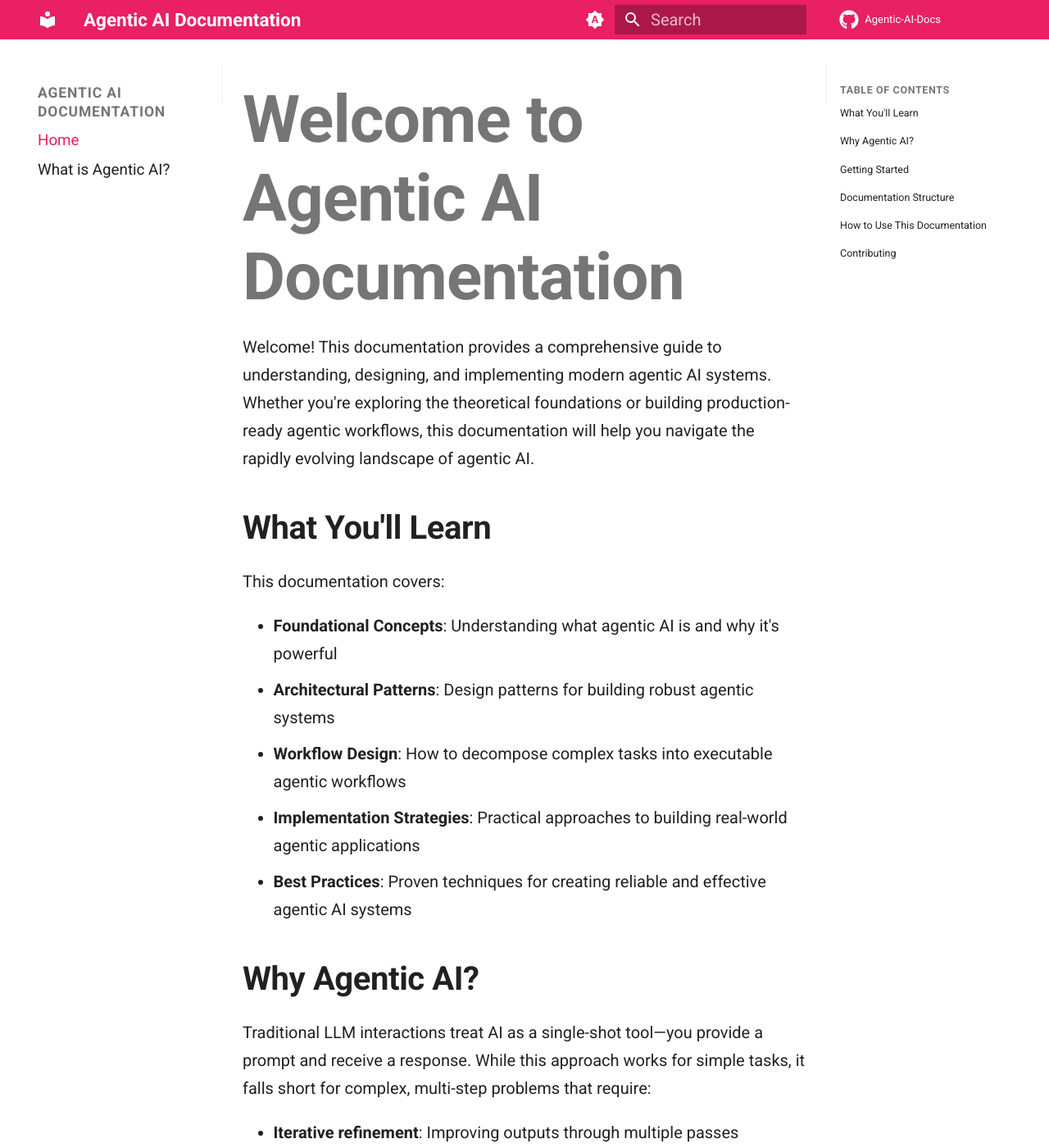
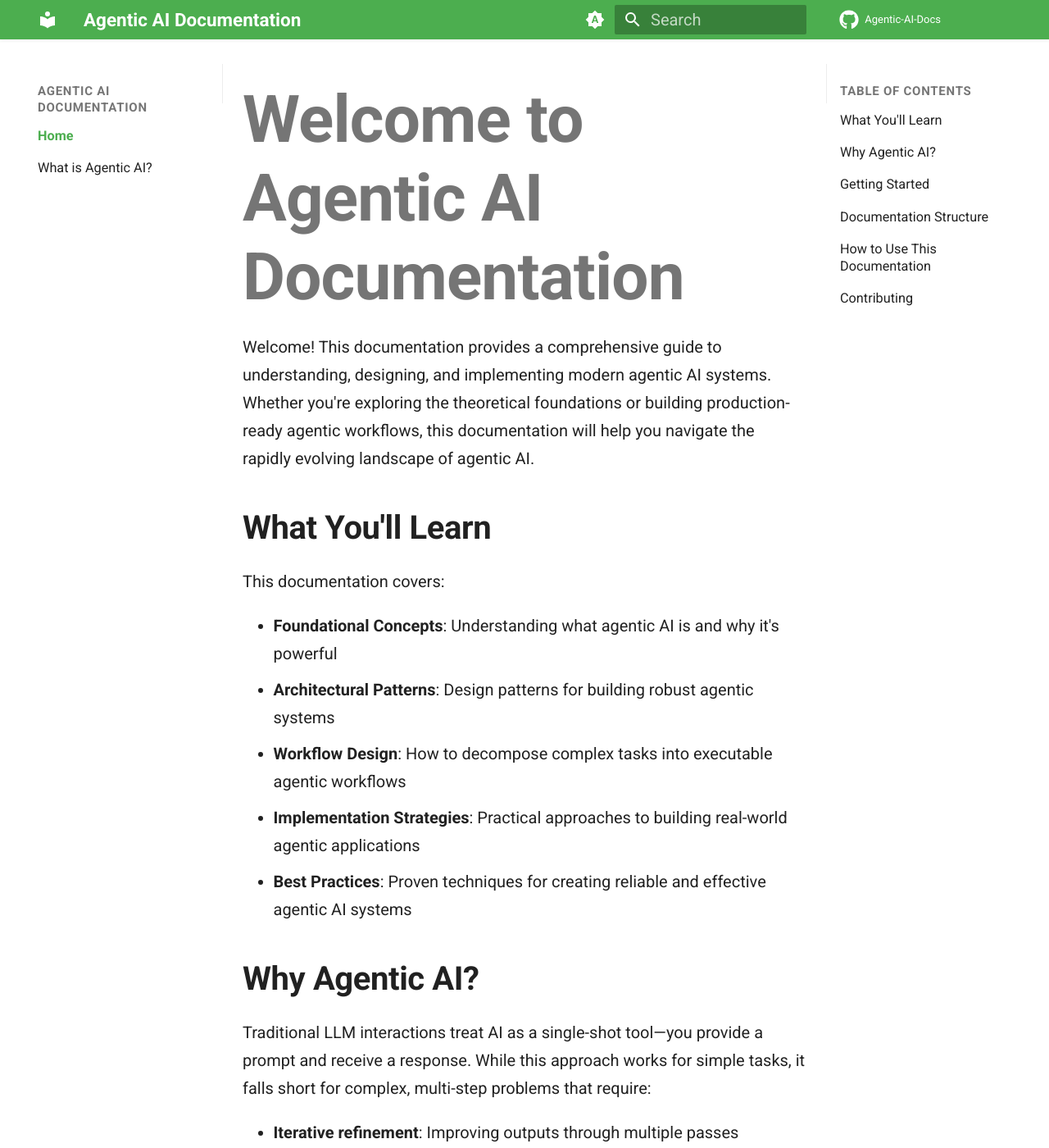
Before and after one commit to ibrahim-shaban-qabaqebo/Agentic-AI-Docs, an MkDocs documentation site: the page built from docs/index.md, in a window 1280 px wide and 1400 px high. Shown: the whole window at 82% size. Built offline with MkDocs 1.6.1 and Material for MkDocs 9.7.7, drawn with Linux system fonts in a browser that asks for light colours; comment, search, counter and statistics services are not loaded.

Commit message:
Update navigation styling and change theme to green
- Unify left navigation and right TOC styling with simple text hover
- Reduce font sizes for both sidebars (11-12px titles, 12-13px links)
- Remove button-like styling, use text-only hover effects
- Change theme colors from pink to green

```diff
--- a/docs/assets/stylesheets/extra.css
+++ b/docs/assets/stylesheets/extra.css
@@ -189,29 +189,47 @@ img.index-header {
   margin: 1.5em 0;
 }
 
-/* Navigation - Sidebar section titles (13-14px) */
+/* Navigation - Sidebar section titles (smaller, 11-12px) */
 .md-nav__title {
   font-weight: 600;
-  font-size: 0.8125rem; /* ~13px */
+  font-size: 0.6875rem; /* ~11px */
   text-transform: uppercase;
   letter-spacing: 0.05em;
 }
 
 @media screen and (min-width: 76.25em) {
   .md-nav__title {
-    font-size: 0.875rem; /* ~14px on larger screens */
+    font-size: 0.75rem; /* ~12px on larger screens */
   }
 }
 
-/* Navigation - Menu items (14-15px) */
+/* Navigation - Menu items (12-13px) - simple text, no buttons */
 .md-nav__item .md-nav__link {
-  font-size: 0.875rem; /* ~14px */
+  font-size: 0.75rem; /* ~12px */
+  padding: 0.2rem 0;
+  border-radius: 0;
+  background: none;
+  transition: color 0.2s;
 }
 
 @media screen and (min-width: 76.25em) {
   .md-nav__item .md-nav__link {
-    font-size: 0.9375rem; /* ~15px on larger screens */
+    font-size: 0.8125rem; /* ~13px on larger screens */
   }
+}
+
+/* Left navigation hover - simple text highlighting */
+.md-nav__item .md-nav__link:hover {
+  background-color: transparent;
+  color: var(--md-primary-fg-color);
+  text-decoration: underline;
+}
+
+/* Left navigation active state */
+.md-nav__item .md-nav__link--active {
+  background-color: transparent;
+  font-weight: 600;
+  color: var(--md-primary-fg-color);
 }
 
 /* Links */
@@ -282,31 +300,48 @@ img.index-header {
   /* Let Material theme handle content margins automatically */
   /* Content will automatically adjust based on sidebar widths */
 
-  /* Make TOC items collapsible/dropdown style */
+  /* Make TOC items match left navigation style */
   .md-nav--secondary .md-nav__item {
     margin-bottom: 0.5rem;
   }
 
-  /* TOC heading (10px) */
+  /* TOC heading - same as left nav (11-12px) */
   .md-nav--secondary .md-nav__title {
-    font-size: 0.625rem; /* ~10px */
+    font-size: 0.6875rem; /* ~11px */
+    font-weight: 600;
+    text-transform: uppercase;
+    letter-spacing: 0.05em;
   }
 
-  /* TOC links (10px) - simple text highlighting */
+  @media screen and (min-width: 76.25em) {
+    .md-nav--secondary .md-nav__title {
+      font-size: 0.75rem; /* ~12px on larger screens */
+    }
+  }
+
+  /* TOC links - same as left nav (12-13px) - simple text, no buttons */
   .md-nav--secondary .md-nav__link {
-    font-size: 0.625rem; /* ~10px */
+    font-size: 0.75rem; /* ~12px */
     padding: 0.2rem 0;
     border-radius: 0;
     background: none;
-    transition: color 0.2s, background-color 0.2s;
+    transition: color 0.2s;
   }
 
+  @media screen and (min-width: 76.25em) {
+    .md-nav--secondary .md-nav__link {
+      font-size: 0.8125rem; /* ~13px on larger screens */
+    }
+  }
+
+  /* TOC hover - simple text highlighting, same as left nav */
   .md-nav--secondary .md-nav__link:hover {
     background-color: transparent;
     color: var(--md-primary-fg-color);
     text-decoration: underline;
   }
 
+  /* TOC active state - same as left nav */
   .md-nav--secondary .md-nav__link--active {
     background-color: transparent;
     font-weight: 600;
@@ -345,12 +380,15 @@ img.index-header {
   border-left-color: rgba(255, 255, 255, 0.1);
 }
 
+/* Dark mode - consistent styling for both navs */
+[data-md-color-scheme="slate"] .md-nav__item .md-nav__link:hover,
 [data-md-color-scheme="slate"] .md-nav--secondary .md-nav__link:hover {
   background-color: transparent;
   color: var(--md-primary-fg-color);
   text-decoration: underline;
 }
 
+[data-md-color-scheme="slate"] .md-nav__item .md-nav__link--active,
 [data-md-color-scheme="slate"] .md-nav--secondary .md-nav__link--active {
   background-color: transparent;
   font-weight: 600;
--- a/mkdocs.yml
+++ b/mkdocs.yml
@@ -27,22 +27,22 @@ theme:
   name: "material"
   palette:
     - media: "(prefers-color-scheme)"
-      primary: pink
-      accent: pink
+      primary: green
+      accent: green
       toggle:
         icon: material/brightness-auto
         name: "Switch to light mode"
     - media: "(prefers-color-scheme: light)"
       scheme: default
-      primary: pink
-      accent: pink
+      primary: green
+      accent: green
       toggle:
         icon: material/brightness-7
         name: "Switch to dark mode"
     - media: "(prefers-color-scheme: dark)"
       scheme: slate
-      primary: pink
-      accent: pink
+      primary: green
+      accent: green
       toggle:
         icon: material/brightness-4
         name: "Switch to system preference"
```
